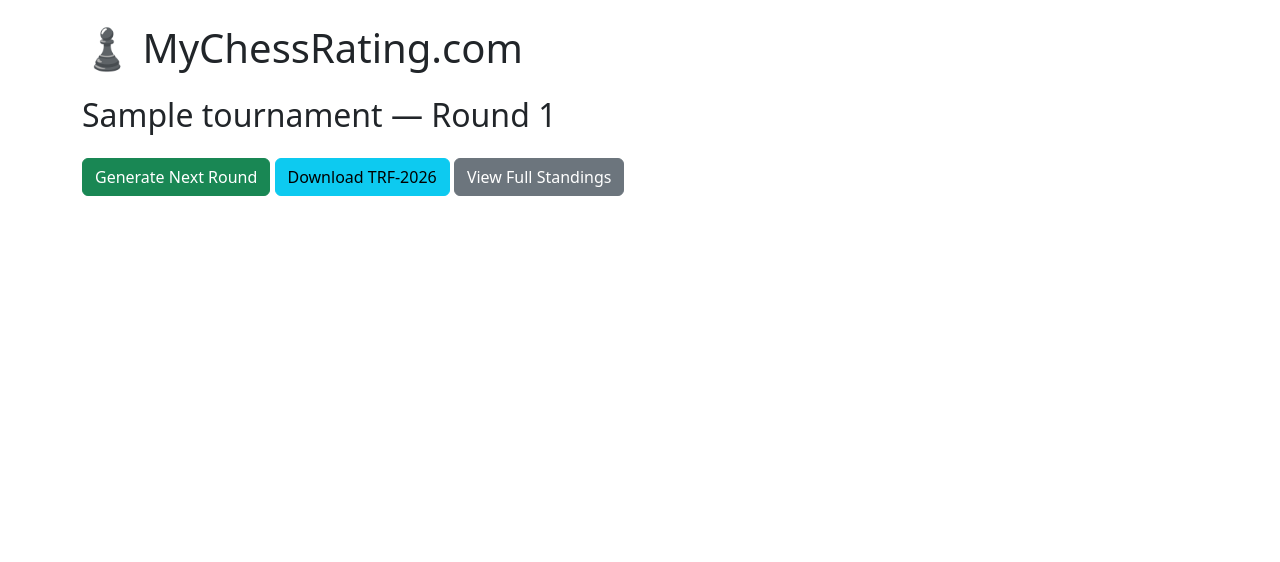
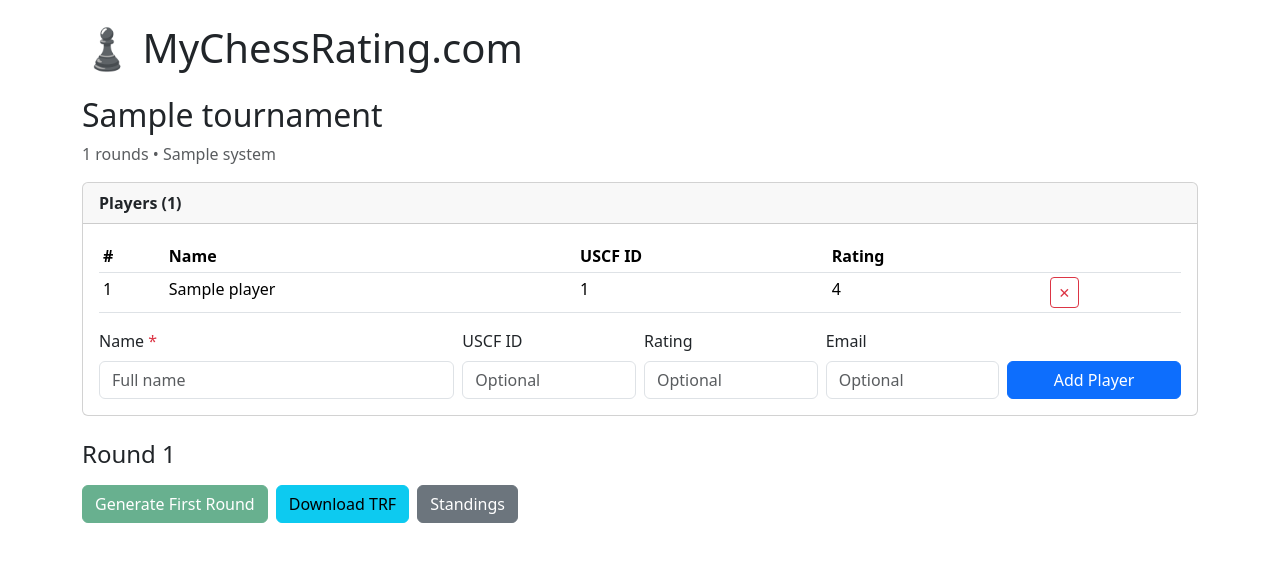
Before and after one commit to rrmaron/chesstournament, a FastAPI app: page /tournament/1 in a window 1280 px wide. Shown: the top 562 px of the page. Run offline with FastAPI, Linux system fonts and the light colour scheme; tables that the repository leaves empty hold one stand-in row (values such as "Sample post"); data that the repository does not hold is empty.

Commit message:
Add player registration UI to tournament detail page
Shows an add-player form and player list before the first round is
generated. Disables the generate button until at least 2 players are
registered. Hides the form once rounds are underway.

Co-Authored-By: Claude Sonnet 4.6 <noreply@anthropic.com>

```diff
--- a/templates/tournament_detail.html
+++ b/templates/tournament_detail.html
@@ -1,16 +1,85 @@
 {% extends "base.html" %}
 {% block content %}
-<h2>{{ tournament.name }} — Round {{ current_round }}</h2>
+<h2>{{ tournament.name }}</h2>
+<p class="text-muted">{{ tournament.rounds }} rounds &bull; {{ tournament.system|capitalize }} system</p>
 
-<div id="round-table" hx-get="/tournament/{{ tournament.id }}/round/{{ current_round }}/table"
-     hx-trigger="load" hx-swap="innerHTML"></div>
+{% if current_round <= 1 and not players %}
+<div class="alert alert-info">Add players below, then generate the first round.</div>
+{% endif %}
 
-<button hx-post="/tournament/{{ tournament.id }}/next-round"
-        hx-target="#round-table"
-        hx-swap="innerHTML"
-        class="btn btn-success mt-3">Generate Next Round</button>
+<!-- Player Registration (shown until first round is generated) -->
+{% if current_round <= 1 %}
+<div class="card mb-4">
+  <div class="card-header"><strong>Players ({{ players|length }})</strong></div>
+  <div class="card-body">
+    {% if players %}
+    <table class="table table-sm mb-3">
+      <thead><tr><th>#</th><th>Name</th><th>USCF ID</th><th>Rating</th><th></th></tr></thead>
+      <tbody>
+        {% for p in players %}
+        <tr>
+          <td>{{ loop.index }}</td>
+          <td>{{ p.name }}</td>
+          <td>{{ p.uscf_id or '—' }}</td>
+          <td>{{ p.rating or '—' }}</td>
+          <td>
+            <form method="post" action="/player/{{ p.id }}/delete" style="display:inline">
+              <button class="btn btn-sm btn-outline-danger" onclick="return confirm('Remove {{ p.name }}?')">✕</button>
+            </form>
+          </td>
+        </tr>
+        {% endfor %}
+      </tbody>
+    </table>
+    {% endif %}
 
-<a href="/tournament/{{ tournament.id }}/trf" class="btn btn-info mt-3" download>Download TRF-2026</a>
+    <form method="post" action="/tournament/{{ tournament.id }}/player" class="row g-2 align-items-end">
+      <div class="col-md-4">
+        <label class="form-label">Name <span class="text-danger">*</span></label>
+        <input type="text" name="name" class="form-control" required placeholder="Full name">
+      </div>
+      <div class="col-md-2">
+        <label class="form-label">USCF ID</label>
+        <input type="text" name="uscf_id" class="form-control" placeholder="Optional">
+      </div>
+      <div class="col-md-2">
+        <label class="form-label">Rating</label>
+        <input type="number" name="rating" class="form-control" placeholder="Optional">
+      </div>
+      <div class="col-md-2">
+        <label class="form-label">Email</label>
+        <input type="email" name="email" class="form-control" placeholder="Optional">
+      </div>
+      <div class="col-md-2">
+        <button type="submit" class="btn btn-primary w-100">Add Player</button>
+      </div>
+    </form>
+  </div>
+</div>
+{% else %}
+<p class="text-muted"><strong>{{ players|length }} players</strong> &mdash; <a href="/tournament/{{ tournament.id }}/standings">View standings</a></p>
+{% endif %}
 
-<a href="/tournament/{{ tournament.id }}/standings" class="btn btn-secondary mt-3">View Full Standings</a>
+<!-- Round Section -->
+<h4>Round {{ current_round }}</h4>
+<div id="round-table"
+     hx-get="/tournament/{{ tournament.id }}/round/{{ current_round }}/table"
+     hx-trigger="load"
+     hx-swap="innerHTML"></div>
+
+<div class="mt-3 d-flex gap-2">
+  {% if players|length >= 2 %}
+  <button hx-post="/tournament/{{ tournament.id }}/next-round"
+          hx-target="#round-table"
+          hx-swap="innerHTML"
+          class="btn btn-success">
+    {% if current_round <= 1 %}Generate First Round{% else %}Generate Next Round{% endif %}
+  </button>
+  {% else %}
+  <button class="btn btn-success" disabled title="Need at least 2 players">Generate First Round</button>
+  {% endif %}
+
+  <a href="/tournament/{{ tournament.id }}/trf" class="btn btn-info" download>Download TRF</a>
+  <a href="/tournament/{{ tournament.id }}/standings" class="btn btn-secondary">Standings</a>
+</div>
 {% endblock %}
```
